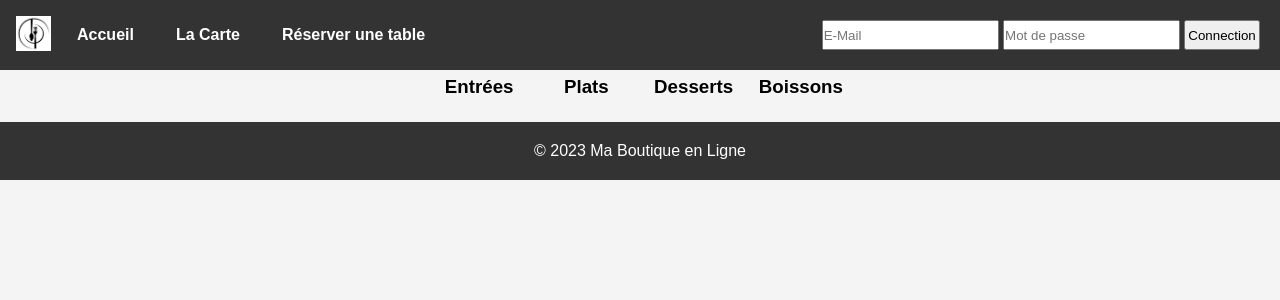
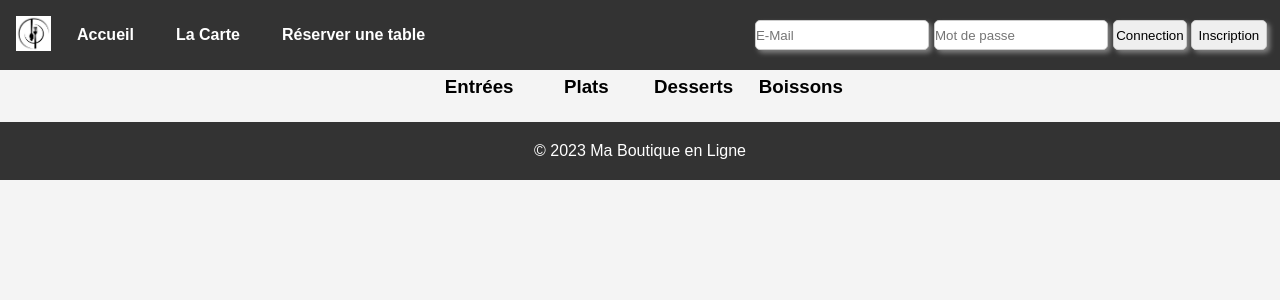
Before and after one commit to gabflrt/WE4A, a PHP site: page /catalogue.php in a window 1280 px wide. Shown: the top 300 px of the page. Run offline with PHP 8.4, Linux system fonts and the light colour scheme.

Commit message:
ajout page produit

```diff
--- a/catalogue.php
+++ b/catalogue.php
@@ -32,6 +32,18 @@ function loadPlatsPage(type,page) {
     }
   });
 }
+
+function loadDetails(plat) {
+    $.get({
+      url: "get_details.php",
+      data:{
+        "plat":plat
+      },
+      success: function(result){
+      $("#div1").html(result);
+    }
+  });
+}
 </script>
 </head>
 
@@ -52,7 +64,7 @@ function loadPlatsPage(type,page) {
       </a>
     </td>
     <td>
-      <a href="#" onclick="loadPlatsType('plat'); return false;">
+      <a href="#" onclick="loadPlatsType('plat');">
         <h3>Plats</h3>
       </a>
     </td>
--- a/includes/log.php
+++ b/includes/log.php
@@ -20,10 +20,10 @@
                     $_SESSION['nom'] = $result['nom'];
                     setcookie('mail', $mail, time() + (30*24*3600));
                 }else{
-                    echo "Mot de passe incorrecte";
+                    echo "<script type='text/javascript'>alert('Mot de passe incorrecte');</script>";
                 }
             }else{
-                echo "Aucun compte n'a été créé avec l'adresse mail : ".$mail." ...";
+                echo "<script type='text/javascript'>alert('Aucun compte n'a été créé avec l'adresse mail : '.$mail.' ...');</script>";
             }
         }
     }
--- a/pagesParts/header.php
+++ b/pagesParts/header.php
@@ -37,17 +37,17 @@
 
         <!--Sinon autoriser possibilité de s'inscrire ou si connecté, de modifier son profil -->
         <?php
-        /*
+
          if($_SESSION == true){
             echo '<a href="modifications.php">
                 <button type="submit" class="submit">Modifier le profil</button>
                 </a>';
         }else{
             echo '<a href="./creation_compte.php">
-                <button type="submit" class="submit">Inscription</button>
+                <button type="submit" id="inscription" class="submit">Inscription</button>
                 </a>';
         }
-        */
+
         ?>
 
         <!--    <a href="./index.php"><img src="images/panier.png" alt="Panier"></a>-->
--- a/styles/header.css
+++ b/styles/header.css
@@ -40,8 +40,22 @@ a {
 .connection input {
     height: 30px;
     width: 40%;
+    border: 1px solid #ccc;
+    box-shadow: 3px 3px 5px #808080;
+    border-radius: 5px;
+
 }
 
 .connection #formlogin {
     width: 17%;
 }
+
+#inscription {
+    height: 30px;
+    padding-left: 10%;
+    padding-right: 10%;
+    width: auto;
+    border: 1px solid #ccc;
+    box-shadow: 3px 3px 5px #808080;
+    border-radius: 5px;
+}
```
Also changed, not shown: get_details.php (added, +25 -0 lines), get_plats.php (+2 -1 lines), includes/signin.php (+7 -7 lines).
